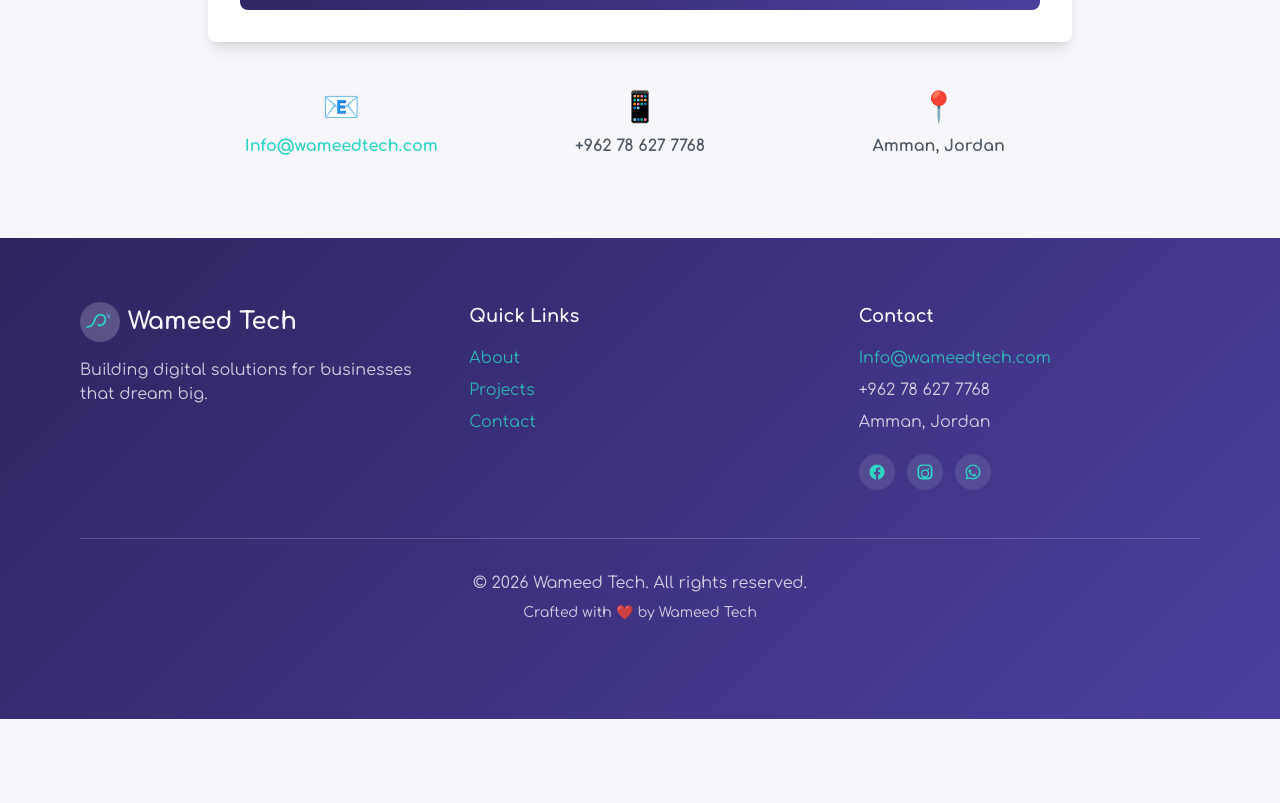
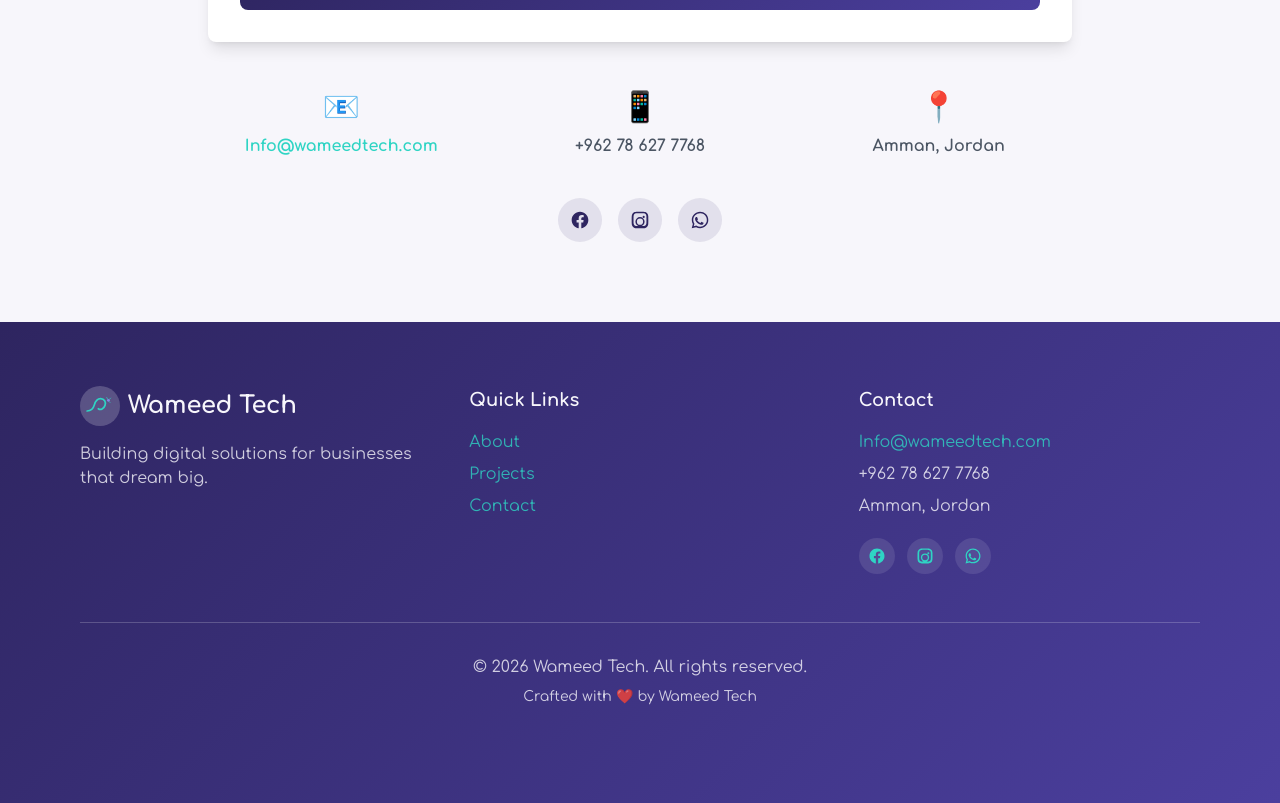
Before and after one commit to MOHAFANEH/wameed-tech-website, a Next.js app: page / in a window 1280 px wide. Shown: the part 3579-4382 px from the top of the page. Before the commit the page ends 4298 px from the top, so only its background shows below. Built offline with nearby package versions, Linux system fonts and the light colour scheme.

Commit message:
Add social media icons to Contact Us section

```diff
--- a/components/CTA.tsx
+++ b/components/CTA.tsx
@@ -192,6 +192,43 @@
             </p>
           </div>
         </div>
+
+        {/* Social Links */}
+        <div className="flex justify-center gap-4 mt-10">
+          <a
+            href="https://www.facebook.com/wameedtech"
+            target="_blank"
+            rel="noopener noreferrer"
+            aria-label="Facebook"
+            className="w-11 h-11 bg-brand-deep bg-opacity-10 text-brand-deep rounded-full flex items-center justify-center hover:bg-brand-teal hover:text-white transition"
+          >
+            <svg viewBox="0 0 24 24" fill="currentColor" width="20" height="20">
+              <path d="M22 12.06C22 6.5 17.52 2 12 2S2 6.5 2 12.06c0 5.02 3.66 9.18 8.44 9.94v-7.03H7.9v-2.91h2.54V9.85c0-2.5 1.49-3.89 3.77-3.89 1.09 0 2.24.2 2.24.2v2.46h-1.26c-1.24 0-1.63.77-1.63 1.56v1.88h2.78l-.44 2.91h-2.34V22c4.78-.76 8.44-4.92 8.44-9.94z"/>
+            </svg>
+          </a>
+          <a
+            href="https://www.instagram.com/wameedtech"
+            target="_blank"
+            rel="noopener noreferrer"
+            aria-label="Instagram"
+            className="w-11 h-11 bg-brand-deep bg-opacity-10 text-brand-deep rounded-full flex items-center justify-center hover:bg-brand-teal hover:text-white transition"
+          >
+            <svg viewBox="0 0 24 24" fill="currentColor" width="20" height="20">
+              <path d="M12 2c2.72 0 3.06.01 4.12.06 1.06.05 1.79.22 2.43.47.66.26 1.21.6 1.76 1.15.5.5.87 1.1 1.15 1.76.25.64.42 1.37.47 2.43.05 1.06.06 1.4.06 4.12s-.01 3.06-.06 4.12c-.05 1.06-.22 1.79-.47 2.43a4.9 4.9 0 01-1.15 1.76c-.5.5-1.1.87-1.76 1.15-.64.25-1.37.42-2.43.47-1.06.05-1.4.06-4.12.06s-3.06-.01-4.12-.06c-1.06-.05-1.79-.22-2.43-.47a4.9 4.9 0 01-1.76-1.15 4.9 4.9 0 01-1.15-1.76c-.25-.64-.42-1.37-.47-2.43C2.01 15.06 2 14.72 2 12s.01-3.06.06-4.12c.05-1.06.22-1.79.47-2.43.26-.66.6-1.21 1.15-1.76.5-.5 1.1-.87 1.76-1.15.64-.25 1.37-.42 2.43-.47C8.94 2.01 9.28 2 12 2zm0 1.8c-2.67 0-2.99.01-4.04.06-.87.04-1.34.18-1.65.31-.42.16-.71.36-1.02.67-.31.31-.5.6-.67 1.02-.13.31-.27.78-.31 1.65-.05 1.05-.06 1.37-.06 4.04s.01 2.99.06 4.04c.04.87.18 1.34.31 1.65.16.42.36.71.67 1.02.31.31.6.5 1.02.67.31.13.78.27 1.65.31 1.05.05 1.37.06 4.04.06s2.99-.01 4.04-.06c.87-.04 1.34-.18 1.65-.31.42-.16.71-.36 1.02-.67.31-.31.5-.6.67-1.02.13-.31.27-.78.31-1.65.05-1.05.06-1.37.06-4.04s-.01-2.99-.06-4.04c-.04-.87-.18-1.34-.31-1.65a2.7 2.7 0 00-.67-1.02 2.7 2.7 0 00-1.02-.67c-.31-.13-.78-.27-1.65-.31-1.05-.05-1.37-.06-4.04-.06zm0 4.7a5.5 5.5 0 110 11 5.5 5.5 0 010-11zm0 1.8a3.7 3.7 0 100 7.4 3.7 3.7 0 000-7.4zm5.72-1.98a1.29 1.29 0 11-2.58 0 1.29 1.29 0 012.58 0z"/>
+            </svg>
+          </a>
+          <a
+            href="https://wa.me/962786277768"
+            target="_blank"
+            rel="noopener noreferrer"
+            aria-label="WhatsApp"
+            className="w-11 h-11 bg-brand-deep bg-opacity-10 text-brand-deep rounded-full flex items-center justify-center hover:bg-brand-teal hover:text-white transition"
+          >
+            <svg viewBox="0 0 24 24" fill="currentColor" width="20" height="20">
+              <path d="M12.04 2C6.58 2 2.13 6.45 2.13 11.91c0 1.75.46 3.45 1.32 4.95L2.05 22l5.25-1.38a9.9 9.9 0 004.74 1.21h.01c5.46 0 9.9-4.45 9.9-9.91 0-2.65-1.03-5.14-2.9-7.01A9.87 9.87 0 0012.04 2zm0 1.8a8.1 8.1 0 015.75 13.83 8.07 8.07 0 01-5.75 2.38 8.1 8.1 0 01-4.12-1.12l-.3-.17-3.12.82.83-3.04-.19-.31a8.1 8.1 0 01-1.24-4.3c0-4.47 3.64-8.1 8.14-8.1zm-4.42 4.6c-.17 0-.44.06-.67.31-.23.25-.87.85-.87 2.07s.89 2.4 1.02 2.57c.13.16 1.74 2.77 4.28 3.78 2.11.84 2.54.67 3 .63.46-.04 1.48-.6 1.69-1.19.21-.58.21-1.08.15-1.19-.06-.1-.23-.16-.48-.29-.25-.13-1.48-.73-1.7-.81-.23-.08-.4-.13-.56.13-.17.25-.64.81-.79.98-.14.16-.29.18-.54.06-.25-.13-1.05-.39-2-1.23-.74-.66-1.24-1.47-1.39-1.72-.14-.25-.02-.38.11-.51.11-.11.25-.29.38-.44.13-.14.17-.25.25-.41.08-.17.04-.31-.02-.44-.06-.13-.56-1.36-.78-1.85-.2-.48-.4-.42-.56-.42h-.4z"/>
+            </svg>
+          </a>
+        </div>
       </div>
     </section>
   )
```
